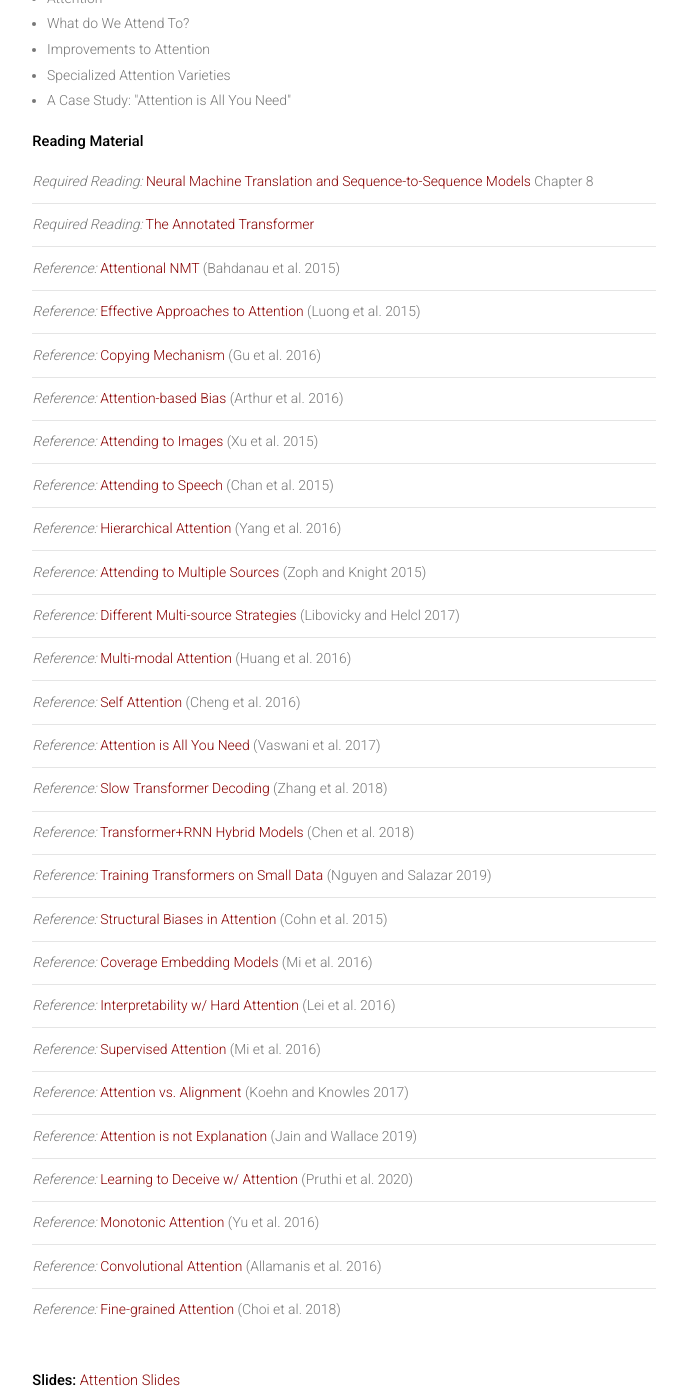
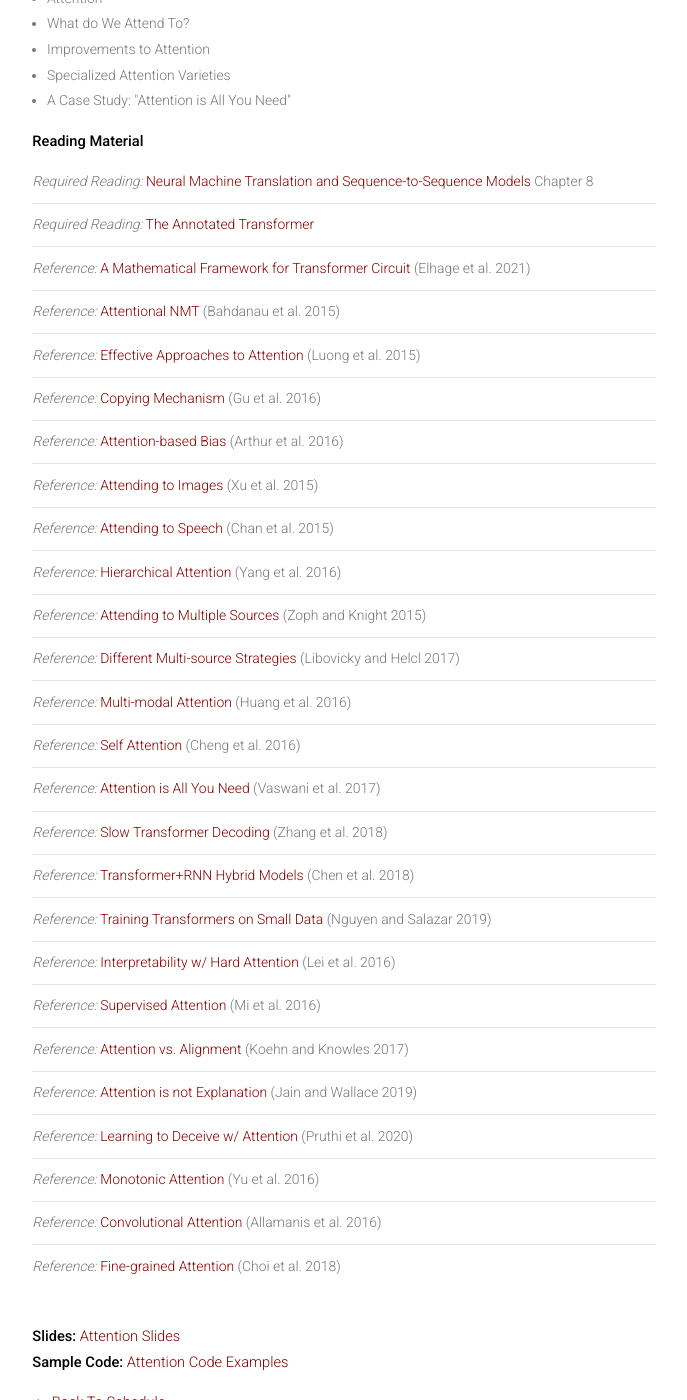
Before and after one commit to cmu-anlp/cmu-anlp.github.io, a Jekyll site: the page built from _posts/2023-09-14-attention.html, in a window 1280 px wide and 1400 px high, scrolled down 585 px. Shown: the whole window, without its empty margins (296-983 px from the left). Built offline with Jekyll 4.4.1, drawn with Linux system fonts in a browser that asks for light colours; nearby versions of some CDN libraries.

Commit message:
update links

```diff
--- a/_posts/2023-09-14-attention.html
+++ b/_posts/2023-09-14-attention.html
@@ -18,7 +18,8 @@
 <b>Reading Material</b>
 <ul class="default">
   <li><i>Required Reading:</i> <a href="https://arxiv.org/pdf/1703.01619.pdf">Neural Machine Translation and Sequence-to-Sequence Models</a> Chapter 8</li>
-  <li><i>Required Reading:</i> <a href="https://nlp.seas.harvard.edu/2018/04/03/attention.html">The Annotated Transformer</a></li>
+  <li><i>Required Reading:</i> <a href="http://nlp.seas.harvard.edu/annotated-transformer/">The Annotated Transformer</a></li>
+  <li><i>Reference:</i> <a href="https://transformer-circuits.pub/2021/framework/index.html">A Mathematical Framework for Transformer Circuit</a> (Elhage et al. 2021)</li>
   <li><i>Reference:</i> <a href="https://arxiv.org/pdf/1409.0473.pdf">Attentional NMT</a> (Bahdanau et al. 2015)</li>
   <li><i>Reference:</i> <a href="http://aclweb.org/anthology/D/D15/D15-1166.pdf">Effective Approaches to Attention</a> (Luong et al. 2015)</li>
   <li><i>Reference:</i> <a href="https://arxiv.org/pdf/1603.06393.pdf">Copying Mechanism</a> (Gu et al. 2016)</li>
@@ -34,8 +35,8 @@
   <li><i>Reference:</i> <a href="https://www.aclweb.org/anthology/P18-1166.pdf">Slow Transformer Decoding</a> (Zhang et al. 2018)</li>
   <li><i>Reference:</i> <a href="https://www.aclweb.org/anthology/P18-1008.pdf">Transformer+RNN Hybrid Models</a> (Chen et al. 2018)</li>
   <li><i>Reference:</i> <a href="https://arxiv.org/abs/1910.05895">Training Transformers on Small Data</a> (Nguyen and Salazar 2019)</li>
-  <li><i>Reference:</i> <a href="http://aclweb.org/anthology/N16-1102.pdf">Structural Biases in Attention</a> (Cohn et al. 2015)</li>
-  <li><i>Reference:</i> <a href="http://aclweb.org/anthology/D16-1096.pdf">Coverage Embedding Models</a> (Mi et al. 2016)</li>
+  <!-- <li><i>Reference:</i> <a href="http://aclweb.org/anthology/N16-1102.pdf">Structural Biases in Attention</a> (Cohn et al. 2015)</li> -->
+  <!-- <li><i>Reference:</i> <a href="http://aclweb.org/anthology/D16-1096.pdf">Coverage Embedding Models</a> (Mi et al. 2016)</li> -->
   <li><i>Reference:</i> <a href="http://aclweb.org/anthology/D/D16/D16-1011.pdf">Interpretability w/ Hard Attention</a> (Lei et al. 2016)</li>
   <li><i>Reference:</i> <a href="http://aclweb.org/anthology/D/D16/D16-1249.pdf">Supervised Attention</a> (Mi et al. 2016)</li>
   <li><i>Reference:</i> <a href="https://arxiv.org/pdf/1706.03872.pdf">Attention vs. Alignment</a> (Koehn and Knowles 2017)</li>
```
